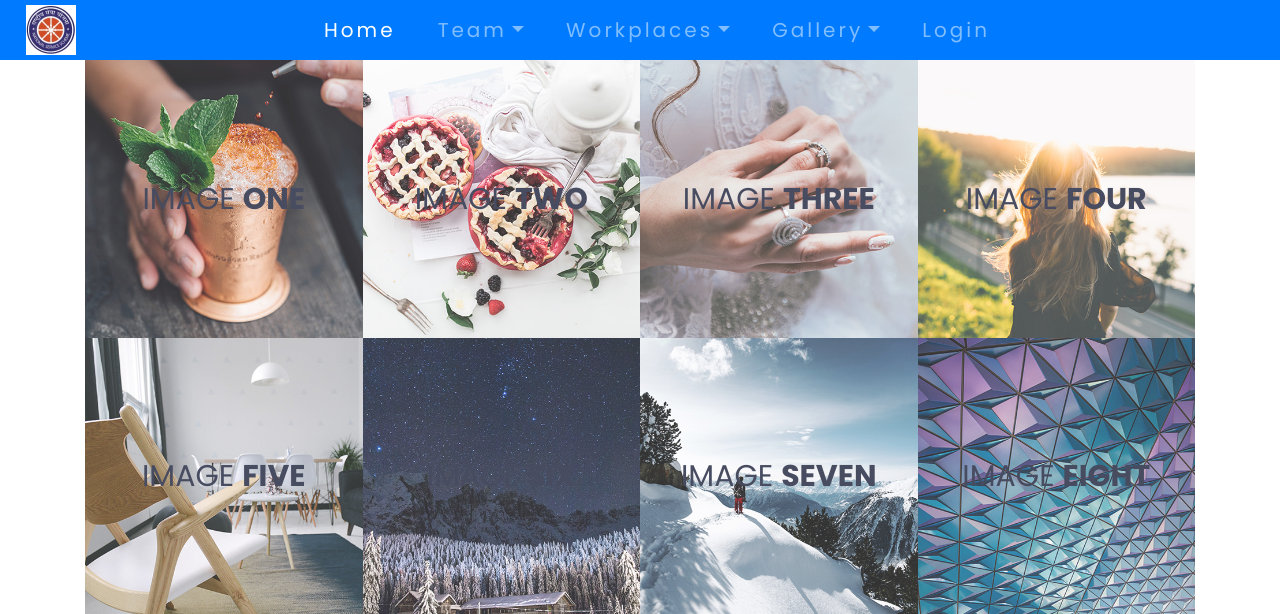
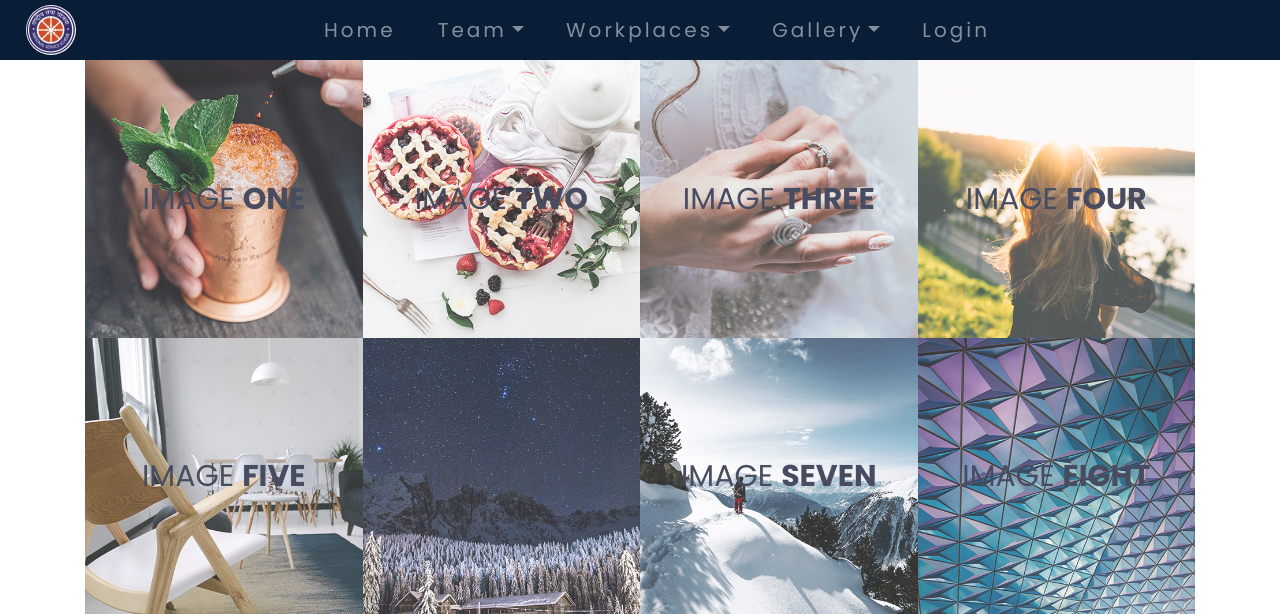
Before and after one commit to Webwiznitr/Project-NSS, a PHP site: page /gallery/gallery20.html in a window 1280 px wide. Shown: the top 614 px of the page. Run offline with PHP 8.4, Linux system fonts and the light colour scheme; some libraries are stand-ins or nearby versions.

Commit message:
Gallery and navbar styling

```diff
--- a/css/headerfooter.css
+++ b/css/headerfooter.css
@@ -7,12 +7,17 @@ html,body{
 }
 
 /*Nav Bar*/
+.navbar{
+  background-color: #091D36;
+}
 
 .navbar-logo{
 
   padding-left: 1em;
 }
-
+.navbar img{
+  border-radius: 25px;
+}
 .navbar-nav li{
 
   padding-right: 2em;
@@ -47,6 +52,7 @@ html,body{
   min-width: 160px;
   box-shadow: 0px 8px 16px 0px rgba(0,0,0,0.2);
   z-index: 1;
+  font-size: 1.1rem;
 }
 
 .dropdown-menu a{
--- a/css/homepage.css
+++ b/css/homepage.css
@@ -9,6 +9,10 @@ html, body {
 
 .navbar{
     background-color: #091D36;
+}
+
+.navbar img{
+    border-radius: 25px;
 }
 
 .navbar-logo {
--- a/css/style1.css
+++ b/css/style1.css
@@ -24,6 +24,9 @@ ul {
 }
 .navbar{
     background-color: #091D36;
+}
+.navbar img{
+  border-radius: 25px;
 }
 .whole{
       background: linear-gradient(45deg, #49a09d, #3a2c82);
--- a/css/teams.css
+++ b/css/teams.css
@@ -12,6 +12,9 @@ h3{
 }
 .navbar{
     background-color: #091D36;
+}
+.navbar img{
+    border-radius: 25px;
 }
 
 
--- a/gallery/gallery.html
+++ b/gallery/gallery.html
@@ -38,7 +38,7 @@
 
 				<ul class="navbar-nav mx-auto">
 
-					<li class="nav-item active">
+					<li class="nav-item">
 						<a class="nav-link" href="../index.html">Home</a>
 					</li>
 
--- a/gallery/gallery18.html
+++ b/gallery/gallery18.html
@@ -29,7 +29,7 @@
     <body>
         <!-- Navigation Bar -->
 
-		<nav class="navbar navbar-expand-md navbar-dark sticky-top bg-primary">
+		<nav class="navbar navbar-expand-md navbar-dark sticky-top">
 			<button style="background-color: #BEC9F2" class="navbar-toggler ml-auto" type="button" data-toggle="collapse" data-target="#navbarResponsive">
 				<span class="navbar-toggler-icon"></span>
 			</button>
@@ -38,7 +38,7 @@
 
 				<ul class="navbar-nav mx-auto">
 
-					<li class="nav-item active">
+					<li class="nav-item">
 						<a class="nav-link" href="../index.html">Home</a>
 					</li>
 
@@ -66,7 +66,7 @@
 						</div>
 					</li>
 
-					<li class="nav-item">
+					<li class="nav-item active">
 						<div class="dropdown-show">
 		  					<a class="nav-link dropdown-toggle" href="gallery.html" data-toggle="dropdown">Gallery</a>
 							<div class="dropdown-menu">
--- a/gallery/gallery19.html
+++ b/gallery/gallery19.html
@@ -29,7 +29,7 @@
     <body>
         <!-- Navigation Bar -->
 
-		<nav class="navbar navbar-expand-md navbar-dark sticky-top bg-primary">
+		<nav class="navbar navbar-expand-md navbar-dark sticky-top">
 			<button style="background-color: #BEC9F2" class="navbar-toggler ml-auto" type="button" data-toggle="collapse" data-target="#navbarResponsive">
 				<span class="navbar-toggler-icon"></span>
 			</button>
@@ -38,7 +38,7 @@
 
 				<ul class="navbar-nav mx-auto">
 
-					<li class="nav-item active">
+					<li class="nav-item">
 						<a class="nav-link" href="../index.html">Home</a>
 					</li>
 
@@ -66,7 +66,7 @@
 						</div>
 					</li>
 
-					<li class="nav-item">
+					<li class="nav-item active">
 						<div class="dropdown-show">
 		  					<a class="nav-link dropdown-toggle" href="gallery.html" data-toggle="dropdown">Gallery</a>
 							<div class="dropdown-menu">
--- a/gallery/gallery20.html
+++ b/gallery/gallery20.html
@@ -24,12 +24,15 @@
     <link rel="stylesheet" href="../css/style1.css">
     <link rel="stylesheet" href="../css/headerfooter.css">
     <link rel="stylesheet" href="../css/style1.css">
+
+    <link href="https://fonts.googleapis.com/css?family=Poppins:100,200,300,400,500,600,700,800,900&display=swap" rel="stylesheet"/>
+    <link href="https://fonts.googleapis.com/css2?family=Merriweather:wght@300&display=swap" rel="stylesheet">
 </head>
 
     <body>
         <!-- Navigation Bar -->
 
-		<nav class="navbar navbar-expand-md navbar-dark sticky-top bg-primary">
+		<nav class="navbar navbar-expand-md navbar-dark sticky-top">
 			<button style="background-color: #BEC9F2" class="navbar-toggler ml-auto" type="button" data-toggle="collapse" data-target="#navbarResponsive">
 				<span class="navbar-toggler-icon"></span>
 			</button>
@@ -38,7 +41,7 @@
 
 				<ul class="navbar-nav mx-auto">
 
-					<li class="nav-item active">
+					<li class="nav-item">
 						<a class="nav-link" href="../index.html">Home</a>
 					</li>
 
@@ -66,7 +69,7 @@
 						</div>
 					</li>
 
-					<li class="nav-item">
+					<li class="nav-item active">
 						<div class="dropdown-show">
 		  					<a class="nav-link dropdown-toggle" href="gallery.html" data-toggle="dropdown">Gallery</a>
 							<div class="dropdown-menu">
--- a/teams.html
+++ b/teams.html
@@ -46,11 +46,11 @@
 
 				<ul class="navbar-nav mx-auto">
 
-					<li class="nav-item active">
+					<li class="nav-item">
 						<a class="nav-link" href="index.html">Home</a>
 					</li>
 
-					<li class="nav-item">
+					<li class="nav-item active">
 						<div class="dropdown-show">
 		  					<a class="nav-link dropdown-toggle" href="#" data-toggle="dropdown">Team</a>
 							<div class="dropdown-menu">
--- a/workplace.html
+++ b/workplace.html
@@ -33,7 +33,7 @@
 
 				<ul class="navbar-nav mx-auto">
 
-					<li class="nav-item active">
+					<li class="nav-item">
 						<a class="nav-link" href="index.html">Home</a>
 					</li>
 
@@ -48,7 +48,7 @@
 						</div>
 					</li>
 
-					<li class="nav-item">
+					<li class="nav-item active">
 						<div class="dropdown-show">
 		  					<a class="nav-link" href="workplace.html">Workplaces</a>
 						</div>
```
Also changed, not shown: gallery/gallery17.html (+4 -5 lines).
